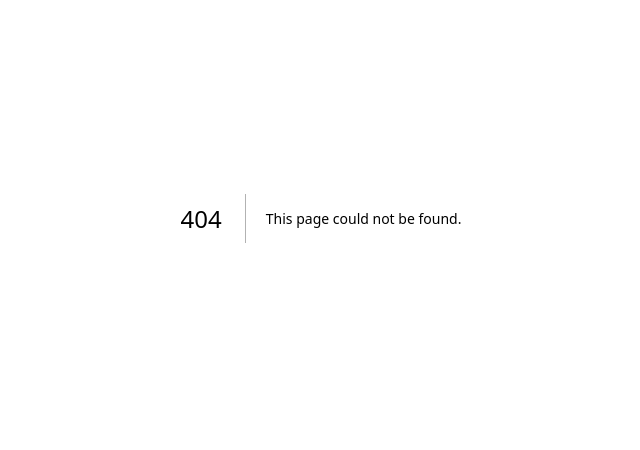
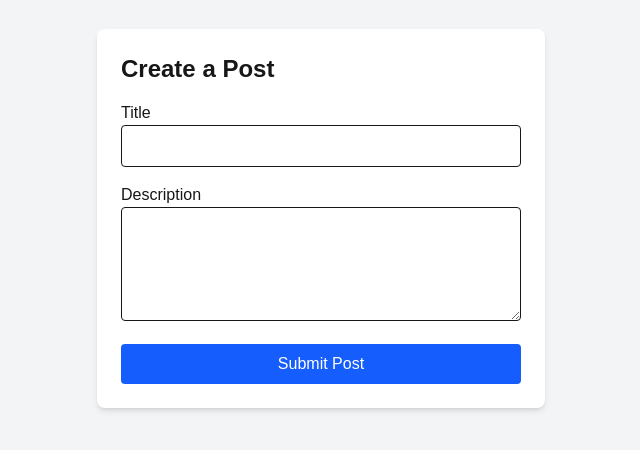
Before and after one commit to InfectedMunshroom/DTI, a Next.js app in the folder frontend/: page /student/create-post in a window 1280 px wide. Before the commit this address had no page. Shown: the part 182-632 px from the top of the page, without its empty margins (319-959 px from the left). Built offline with nearby package versions, Linux system fonts and the light colour scheme.

Commit message:
Added pages and logic to allow the creation of new events in student community by the students

```diff
--- /dev/null
+++ b/frontend/app/student/create-post/page.tsx
@@ -0,0 +1,83 @@
+"use client";
+
+import { useState } from "react";
+import { useRouter } from "next/navigation";
+
+export default function CreatePost() {
+  const router = useRouter();
+  const [title, setTitle] = useState("");
+  const [description, setDescription] = useState("");
+  const [loading, setLoading] = useState(false);
+  const [message, setMessage] = useState("");
+
+  const handleSubmit = async (e: React.FormEvent) => {
+    e.preventDefault();
+    setLoading(true);
+    setMessage("");
+
+    try {
+      const response = await fetch("http://localhost:8080/student/create-post", {
+        method: "POST",
+        headers: { "Content-Type": "application/json" },
+        credentials: "include",
+        body: JSON.stringify({ title, description }),
+      });
+
+      if (response.ok) {
+        setMessage("✅ Post created successfully!");
+        setTimeout(() => router.push("/student/community"), 1500);
+      } else {
+        setMessage("❌ Failed to create post.");
+      }
+    } catch (error) {
+      console.error("Error:", error);
+      setMessage("❌ Error creating post.");
+    }
+
+    setLoading(false);
+  };
+
+  return (
+    <div className="min-h-screen flex flex-col items-center justify-center bg-gray-100">
+      <div className="bg-white p-6 shadow-md rounded-lg w-full max-w-md">
+        <h1 className="text-2xl font-bold mb-4">Create a Post</h1>
+
+        <form onSubmit={handleSubmit} className="space-y-4">
+          <div>
+            <label className="block font-medium">Title</label>
+            <input
+              type="text"
+              className="w-full border p-2 rounded"
+              value={title}
+              onChange={(e) => setTitle(e.target.value)}
+              required
+            />
+          </div>
+
+          <div>
+            <label className="block font-medium">Description</label>
+            <textarea
+              className="w-full border p-2 rounded"
+              rows={4}
+              value={description}
+              onChange={(e) => setDescription(e.target.value)}
+              required
+            ></textarea>
+          </div>
+
+          <button
+            type="submit"
+            className={`w-full px-4 py-2 text-white rounded ${
+              loading ? "bg-gray-400 cursor-not-allowed" : "bg-blue-600 hover:bg-blue-700"
+            }`}
+            disabled={loading}
+          >
+            {loading ? "Posting..." : "Submit Post"}
+          </button>
+        </form>
+
+        {message && <p className="mt-2 text-sm text-gray-700">{message}</p>}
+      </div>
+    </div>
+  );
+}
--- a/frontend/app/student/profile/page.tsx
+++ b/frontend/app/student/profile/page.tsx
@@ -137,6 +137,12 @@ export default function StudentProfile() {
           </button>
           {message && <p className="mt-2 text-sm text-gray-700">{message}</p>}
         </div>
+        {/* Create Post Section*/}
+        <Link href="/student/create-post">
+          <button className="mt-6 px-4 py-2 bg-green-600 text-white rounded hover:bg-green-700">
+            Create a Post
+          </button>
+        </Link>
       </main>
     </div>
   );
```
Also changed, not shown: 2 other files (tests, documents, lock files or other folders).
